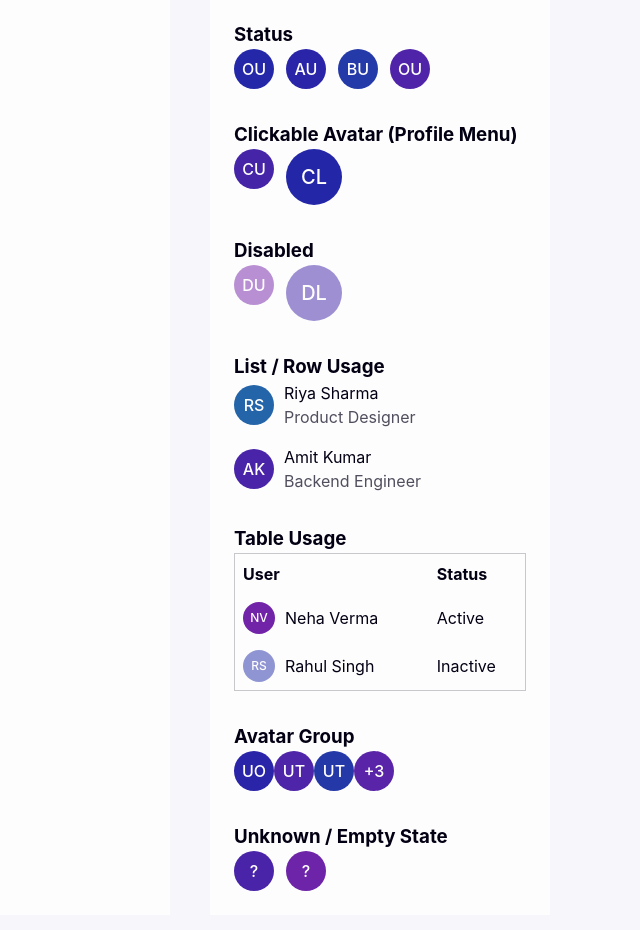
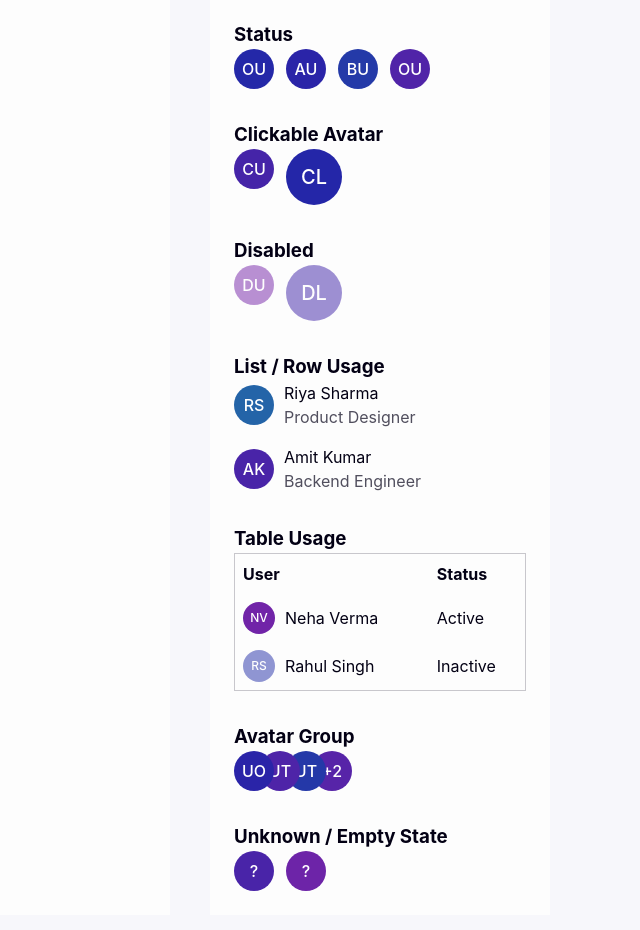
Before and after one commit to Siddhartha-Pandit/RachanaUI, a React (Vite) app: page / in a window 1280 px wide. Shown: the part 1280-2210 px from the top of the page, without its empty margins (640-1280 px from the left). Built offline with nearby package versions, Linux system fonts and the light colour scheme.

Commit message:
added the Avtar group

```diff
--- a/src/components/rachanaUI/css/Avatar.css
+++ b/src/components/rachanaUI/css/Avatar.css
@@ -1,8 +1,4 @@
 @import "./BrandSetting.css";
-
-/* ========================================================================= */
-/* BASE AVATAR                                                               */
-/* ========================================================================= */
 
 .avatar {
   position: relative;
@@ -11,8 +7,10 @@
   justify-content: center;
   overflow: hidden;
   user-select: none;
+  background-color: var(--color-neutral-100);
 }
 
+/* Shape */
 .avatar--circle {
   border-radius: 50%;
 }
@@ -21,24 +19,18 @@
   border-radius: var(--radius-sm);
 }
 
-/* ========================================================================= */
-/* SIZES (Golden Ratio Aligned)                                              */
-/* ========================================================================= */
-
 .avatar--xs { width: 24px; height: 24px; font-size: 10px; }
 .avatar--sm { width: 32px; height: 32px; font-size: 12px; }
 .avatar--md { width: 40px; height: 40px; font-size: 16px; }
 .avatar--lg { width: 56px; height: 56px; font-size: 20px; }
 .avatar--xl { width: 80px; height: 80px; font-size: 28px; }
 
-/* ========================================================================= */
-/* IMAGE & FALLBACK                                                          */
-/* ========================================================================= */
 
 .avatar__image {
   width: 100%;
   height: 100%;
   object-fit: cover;
+  display: block;
 }
 
 .avatar__fallback {
@@ -53,10 +45,6 @@
   text-transform: uppercase;
 }
 
-/* ========================================================================= */
-/* STATUS DOT                                                                */
-/* ========================================================================= */
-
 .avatar__status {
   position: absolute;
   bottom: 0;
@@ -64,9 +52,10 @@
   transform: translate(25%, 25%);
   border-radius: 50%;
   border: 2px solid var(--color-surface);
+  pointer-events: none;
 }
 
-/* Size relative to avatar */
+/* Size proportional to avatar */
 .avatar--xs .avatar__status { width: 6px; height: 6px; }
 .avatar--sm .avatar__status { width: 8px; height: 8px; }
 .avatar--md .avatar__status { width: 10px; height: 10px; }
@@ -74,18 +63,17 @@
 .avatar--xl .avatar__status { width: 18px; height: 18px; }
 
 /* Status colors */
-.avatar__status--online { background: var(--color-success-500); }
-.avatar__status--away { background: var(--color-warning-500); }
-.avatar__status--busy { background: var(--color-error-500); }
-.avatar__status--offline { background: var(--color-neutral-300); }
+.avatar__status--online { background-color: var(--color-success-500); }
+.avatar__status--away   { background-color: var(--color-warning-500); }
+.avatar__status--busy   { background-color: var(--color-error-500); }
+.avatar__status--offline{ background-color: var(--color-neutral-300); }
 
-/* ========================================================================= */
-/* INTERACTION STATES                                                        */
-/* ========================================================================= */
 
 .avatar--clickable {
   cursor: pointer;
-  transition: transform var(--motion-fast), box-shadow var(--motion-fast);
+  transition:
+    transform var(--motion-fast),
+    box-shadow var(--motion-fast);
 }
 
 .avatar--clickable:hover {
@@ -100,3 +88,14 @@
   opacity: 0.5;
   pointer-events: none;
 }
+
+
+.avatar-group {
+  display: flex;
+  align-items: center;
+}
+
+.avatar-group__item {
+  position: relative;
+  display: inline-flex;
+}
--- a/src/components/rachanaUI/ui/Avatar.tsx
+++ b/src/components/rachanaUI/ui/Avatar.tsx
@@ -1,6 +1,5 @@
-import React, {useEffect,useMemo,useState} from "react";
+import React, { useEffect, useMemo, useState } from "react";
 import "../css/Avatar.css";
-
 export type AvatarSize = "xs" | "sm" | "md" | "lg" | "xl";
 export type AvatarShape = "circle" | "rounded";
 export type AvatarStatus = "online" | "away" | "busy" | "offline";
@@ -18,7 +17,6 @@ export type AvatarProps = {
   className?: string;
   style?: React.CSSProperties;
 };
-
 function getInitials(name: string, size: AvatarSize): string {
   if (!name) return "?";
 
@@ -33,35 +31,29 @@ function getInitials(name: string, size: AvatarSize): string {
   return (parts[0][0] + parts[parts.length - 1][0]).toUpperCase();
 }
 
-function hashString(input: string): number {
+function hashString(input: string) {
   let hash = 0;
   for (let i = 0; i < input.length; i++) {
     hash = (hash << 5) - hash + input.charCodeAt(i);
-    hash |= 0; // keep 32-bit
+    hash |= 0;
   }
   return Math.abs(hash);
 }
 
-function getAvatarColor(name: string): string {
-  const safeName = name?.trim().toLowerCase() || "user";
-  const hash = hashString(safeName);
+function getAvatarColor(name: string) {
+  const safe = name?.trim().toLowerCase() || "user";
+  const hash = hashString(safe);
 
-  // Optional brand band: blue → violet (210°–280°)
-  const BRAND_START = 210;
-  const BRAND_RANGE = 70;
-
-  const hue = BRAND_START + (hash % BRAND_RANGE);
-  let saturation = 65;
-  let lightness = 40;
-
-  // Darken if needed (conservative approach)
-  if (lightness > 42) lightness = 40;
-
-  return `hsl(${hue}, ${saturation}%, ${lightness}%)`;
+  // brand-friendly blue → violet range
+  const hue = 210 + (hash % 70);
+  return `hsl(${hue}, 65%, 40%)`;
 }
 
+/* ========================================================================= */
+/* AVATAR COMPONENT                                                          */
+/* ========================================================================= */
 
-export default function Avatar({
+export function Avatar({
   name,
   src,
   alt,
@@ -72,21 +64,14 @@ export default function Avatar({
   clickable = false,
   onClick,
   className = "",
+  style,
 }: AvatarProps) {
   const [imgError, setImgError] = useState(false);
   const [imgLoaded, setImgLoaded] = useState(false);
 
-  const showImage = src && !imgError && imgLoaded;
-
-  const initials = useMemo(
-    () => getInitials(name, size),
-    [name, size]
-  );
-
-  const fallbackColor = useMemo(
-    () => getAvatarColor(name),
-    [name]
-  );
+  const showImage = Boolean(src && !imgError && imgLoaded);
+  const initials = useMemo(() => getInitials(name, size), [name, size]);
+  const bgColor = useMemo(() => getAvatarColor(name), [name]);
 
   useEffect(() => {
     setImgError(false);
@@ -104,18 +89,17 @@ export default function Avatar({
     .filter(Boolean)
     .join(" ");
 
-  const ariaLabel =
-    alt || (name ? `Avatar – ${name}` : "User avatar");
+  const ariaLabel = alt || (name ? `Avatar – ${name}` : "User avatar");
 
   return (
     <div
       className={classes}
+      style={style}
       role={clickable ? "button" : undefined}
       tabIndex={clickable && !disabled ? 0 : undefined}
       aria-label={clickable ? ariaLabel : undefined}
       onClick={clickable && !disabled ? onClick : undefined}
     >
-      {/* Image */}
       {src && !imgError && (
         <img
           src={src}
@@ -123,28 +107,87 @@ export default function Avatar({
           className="avatar__image"
           onLoad={() => setImgLoaded(true)}
           onError={() => setImgError(true)}
-          draggable={false}
         />
       )}
 
-      {/* Fallback */}
       {!showImage && (
         <span
           className="avatar__fallback"
-          style={{ backgroundColor: fallbackColor }}
-          aria-hidden="true"
+          style={{ backgroundColor: bgColor }}
         >
           {initials}
         </span>
       )}
 
-      {/* Status */}
       {status && (
-        <span
-          className={`avatar__status avatar__status--${status}`}
-          aria-hidden="true"
-        />
+        <span className={`avatar__status avatar__status--${status}`} />
       )}
     </div>
   );
 }
+
+export type AvatarGroupProps = {
+  children: React.ReactElement<AvatarProps>[];
+  max?: number;
+  size?: AvatarSize;
+  overlapPx?: number;
+};
+
+export function AvatarGroup({
+  children,
+  max = 3,
+  size = "md",
+  overlapPx,
+}: AvatarGroupProps) {
+  const avatars = React.Children.toArray(
+    children
+  ) as React.ReactElement<AvatarProps>[];
+
+  const visible = avatars.slice(0, max);
+  const hidden = avatars.length - visible.length;
+
+  const overlap = overlapPx ?? getDefaultOverlap(size);
+
+  return (
+    <div className="avatar-group">
+      {visible.map((child, index) => (
+        <div
+          key={index}
+          className="avatar-group__item"
+          style={{
+            marginLeft: index === 0 ? 0 : -overlap,
+            zIndex: visible.length - index,
+          }}
+        >
+          {React.cloneElement(child, { size })}
+        </div>
+      ))}
+
+      {hidden > 0 && (
+        <div
+          className="avatar-group__item"
+          style={{ marginLeft: -overlap }}
+        >
+          <Avatar name={`+${hidden}`} size={size} />
+        </div>
+      )}
+    </div>
+  );
+}
+
+function getDefaultOverlap(size: AvatarSize) {
+  switch (size) {
+    case "xs":
+      return 10;
+    case "sm":
+      return 12;
+    case "md":
+      return 14;
+    case "lg":
+      return 18;
+    case "xl":
+      return 24;
+    default:
+      return 14;
+  }
+}
--- a/src/demos/AvtarDemo.tsx
+++ b/src/demos/AvtarDemo.tsx
@@ -1,5 +1,5 @@
 import React from "react";
-import Avatar from "../components/rachanaUI/ui/Avatar";
+import { Avatar, AvatarGroup } from "../components/rachanaUI/ui/Avatar";
 
 /* ========================================================================= */
 /* AVATAR DEMO — ALL PRACTICAL USE CASES                                      */
@@ -25,7 +25,7 @@ export default function AvatarDemo() {
         <h3>Basic Avatar</h3>
         <div style={{ display: "flex", gap: 12 }}>
           <Avatar name="Riya Sharma" src="/img/riya.jpg" />
-          <Avatar name="Amit Kumar" /> {/* fallback initials */}
+          <Avatar name="Amit Kumar" />
           <Avatar name="SingleName" />
         </div>
       </section>
@@ -72,7 +72,7 @@ export default function AvatarDemo() {
       {/* 5️⃣ CLICKABLE / INTERACTIVE AVATARS                    */}
       {/* ====================================================== */}
       <section>
-        <h3>Clickable Avatar (Profile Menu)</h3>
+        <h3>Clickable Avatar</h3>
         <div style={{ display: "flex", gap: 12 }}>
           <Avatar
             name="Clickable User"
@@ -100,7 +100,7 @@ export default function AvatarDemo() {
       </section>
 
       {/* ====================================================== */}
-      {/* 7️⃣ LIST ITEM (REAL UI PATTERN)                        */}
+      {/* 7️⃣ LIST / ROW USAGE                                   */}
       {/* ====================================================== */}
       <section>
         <h3>List / Row Usage</h3>
@@ -147,7 +147,6 @@ export default function AvatarDemo() {
               <th style={{ textAlign: "left", padding: 8 }}>Status</th>
             </tr>
           </thead>
-
           <tbody>
             <tr>
               <td style={{ padding: 8 }}>
@@ -158,7 +157,6 @@ export default function AvatarDemo() {
               </td>
               <td style={{ padding: 8 }}>Active</td>
             </tr>
-
             <tr>
               <td style={{ padding: 8 }}>
                 <div style={{ display: "flex", alignItems: "center", gap: 10 }}>
@@ -173,21 +171,22 @@ export default function AvatarDemo() {
       </section>
 
       {/* ====================================================== */}
-      {/* 9️⃣ AVATAR GROUP (INLINE STACK)                        */}
+      {/* 9️⃣ AVATAR GROUP (CORRECT WAY)                         */}
       {/* ====================================================== */}
       <section>
         <h3>Avatar Group</h3>
 
-        <div style={{ display: "flex" }}>
+        <AvatarGroup max={3}>
           <Avatar name="User One" />
-          <Avatar name="User Two" style={{ marginLeft: -8 } as any} />
-          <Avatar name="User Three" style={{ marginLeft: -8 } as any} />
-          <Avatar name="+3" />
-        </div>
+          <Avatar name="User Two" />
+          <Avatar name="User Three" />
+          <Avatar name="User Four" />
+          <Avatar name="User Five" />
+        </AvatarGroup>
       </section>
 
       {/* ====================================================== */}
-      {/* 🔟 EMPTY / UNKNOWN USER                                */}
+      {/* 🔟 UNKNOWN / EMPTY USER                                */}
       {/* ====================================================== */}
       <section>
         <h3>Unknown / Empty State</h3>
```
